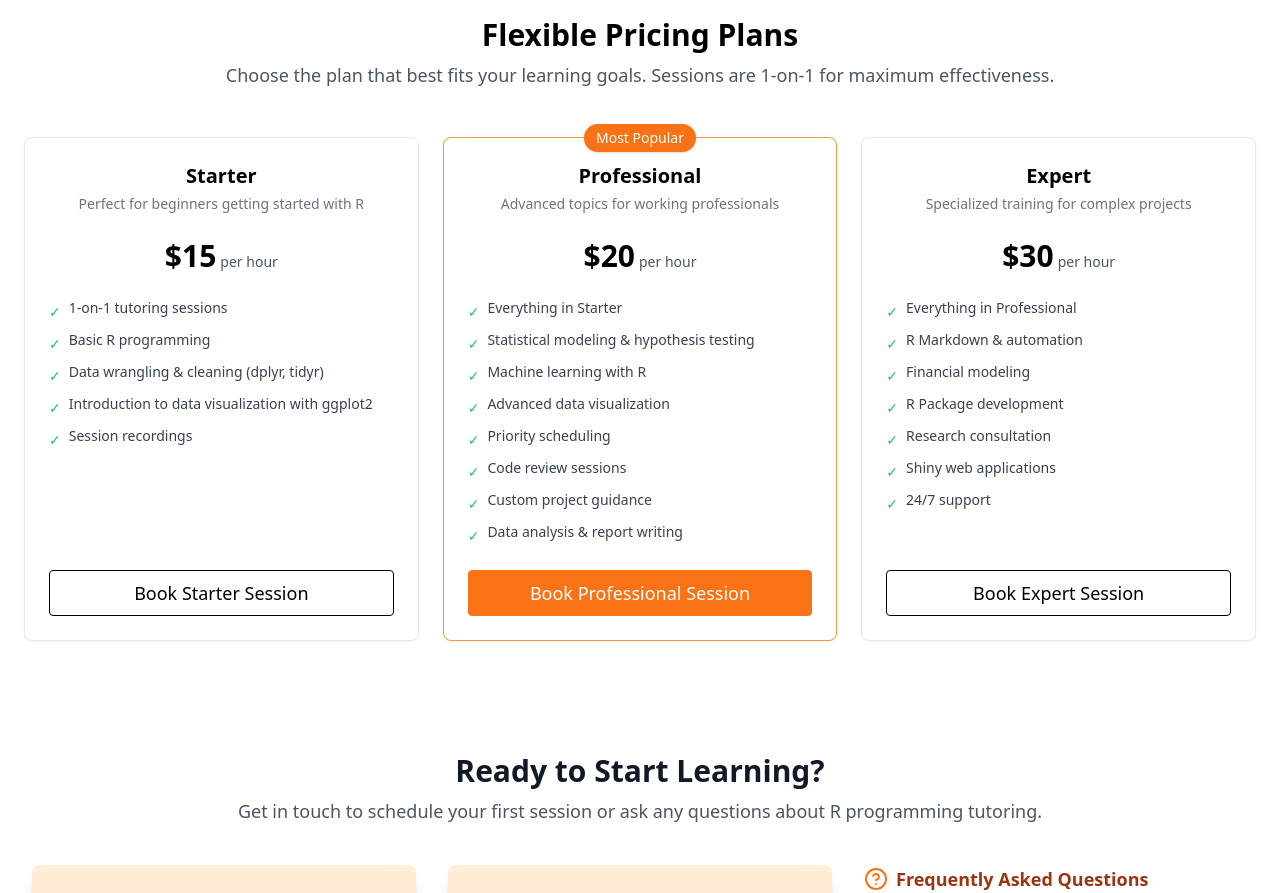
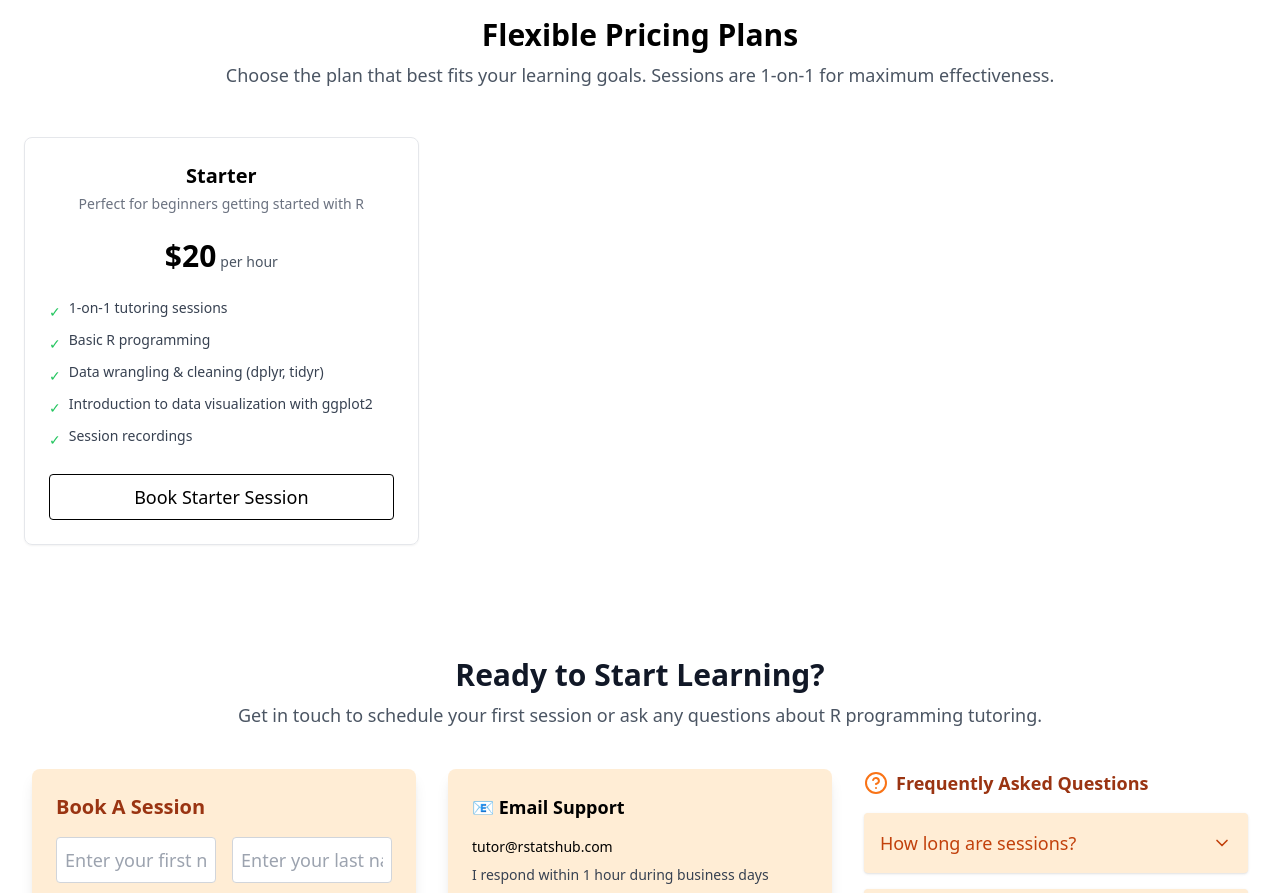
Before and after one commit to Wambeo/MasterR, a React (Vite) app: page / in a window 1280 px wide. Shown: the part 3400-4293 px from the top of the page. Built offline with nearby package versions, Linux system fonts and the light colour scheme.

Commit message:
price updated

```diff
--- a/src/components/PricingPlans.jsx
+++ b/src/components/PricingPlans.jsx
@@ -8,7 +8,7 @@ const plans = [
   {
     name: "Starter",
     subtitle: "Perfect for beginners getting started with R",
-    price: "$15",
+    price: "$20",
     per: "per hour",
     features: [
       "1-on-1 tutoring sessions",
@@ -20,41 +20,41 @@ const plans = [
     button: "Book Starter Session",
     popular: false,
   },
-  {
-    name: "Professional",
-    subtitle: "Advanced topics for working professionals",
-    price: "$20",
-    per: "per hour",
-    features: [
-      "Everything in Starter",
-      "Statistical modeling & hypothesis testing",
-      "Machine learning with R",
-      "Advanced data visualization",
-      "Priority scheduling",
-      "Code review sessions",
-      "Custom project guidance",
-      "Data analysis & report writing",
-    ],
-    button: "Book Professional Session",
-    popular: true,
-  },
-  {
-    name: "Expert",
-    subtitle: "Specialized training for complex projects",
-    price: "$30",
-    per: "per hour",
-    features: [
-      "Everything in Professional",
-      "R Markdown & automation",
-      "Financial modeling",
-      "R Package development",
-      "Research consultation",
-      "Shiny web applications",
-      "24/7 support",
-    ],
-    button: "Book Expert Session",
-    popular: false,
-  },
+  // {
+  //   name: "Professional",
+  //   subtitle: "Advanced topics for working professionals",
+  //   price: "$20",
+  //   per: "per hour",
+  //   features: [
+  //     "Everything in Starter",
+  //     "Statistical modeling & hypothesis testing",
+  //     "Machine learning with R",
+  //     "Advanced data visualization",
+  //     "Priority scheduling",
+  //     "Code review sessions",
+  //     "Custom project guidance",
+  //     "Data analysis & report writing",
+  //   ],
+  //   button: "Book Professional Session",
+  //   popular: true,
+  // },
+  // {
+  //   name: "Expert",
+  //   subtitle: "Specialized training for complex projects",
+  //   price: "$30",
+  //   per: "per hour",
+  //   features: [
+  //     "Everything in Professional",
+  //     "R Markdown & automation",
+  //     "Financial modeling",
+  //     "R Package development",
+  //     "Research consultation",
+  //     "Shiny web applications",
+  //     "24/7 support",
+  //   ],
+  //   button: "Book Expert Session",
+  //   popular: false,
+  // },
 ];
 
 const PricingPlans = () => {
```
